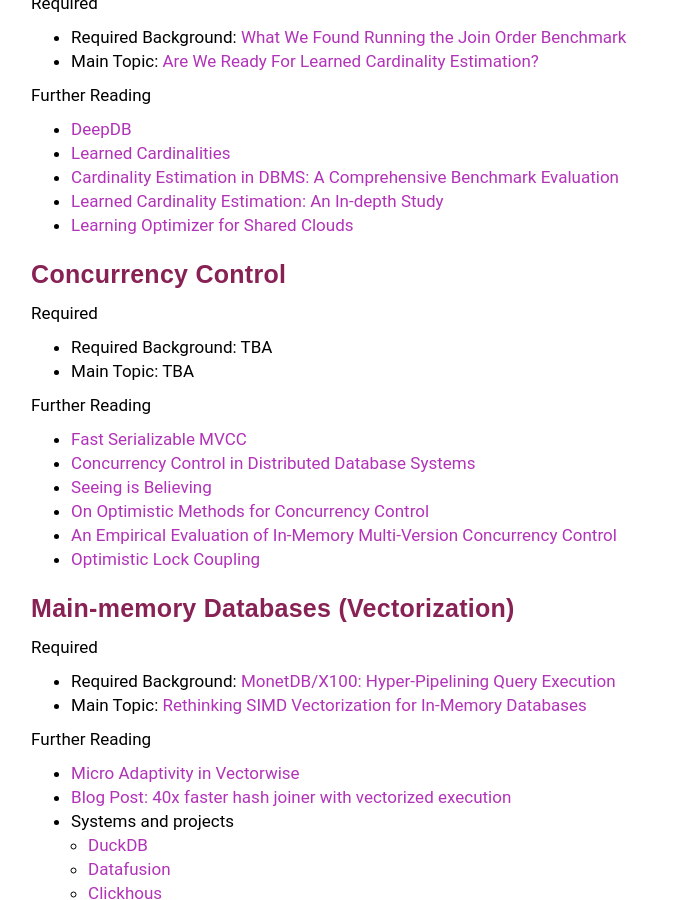
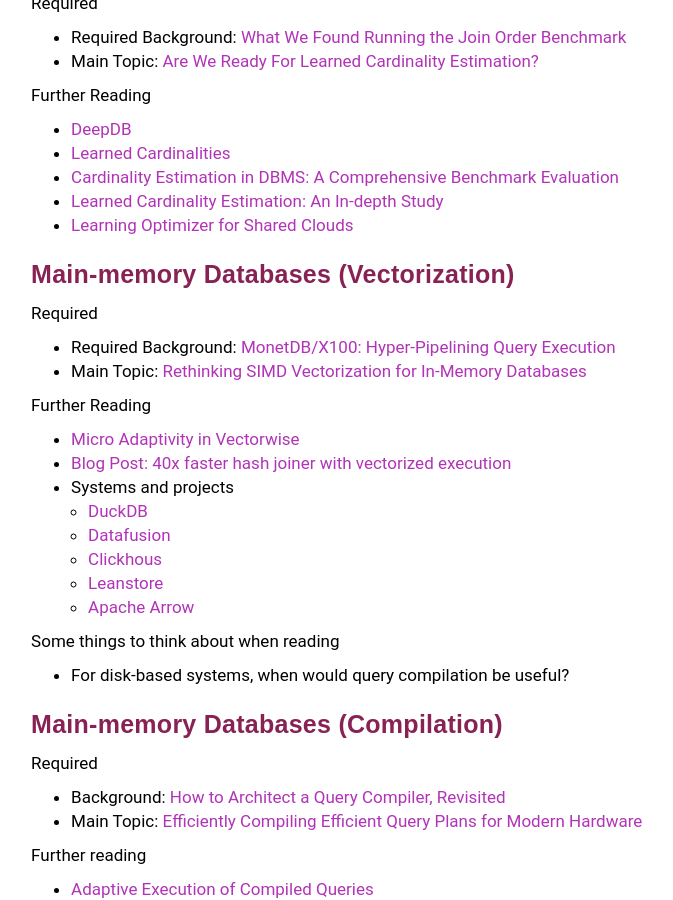
Before and after one commit to w6113/website_2022, a Jekyll site: the page built from papers.md, in a window 1280 px wide and 900 px high, scrolled down 2563 px. Shown: the whole window, without its empty margins (77-750 px from the left). Built offline with Jekyll 4.4.1, drawn with Linux system fonts in a browser that asks for light colours; some of the changed text lies outside the part shown.

Commit message:
lazy commit msg

```diff
--- a/papers.md
+++ b/papers.md
@@ -167,24 +167,6 @@
 * [Cardinality Estimation in DBMS: A Comprehensive Benchmark Evaluation](https://www.vldb.org/pvldb/vol15/p752-zhu.pdf)
 * [Learned Cardinality Estimation: An In-depth Study](https://dl.acm.org/doi/pdf/10.1145/3514221.3526154)
 * [Learning Optimizer for Shared Clouds](http://www.vldb.org/pvldb/vol12/p210-wu.pdf)
-
-
-<a name="cc"/>
-### Concurrency Control
-
-Required
-
-* Required Background: TBA
-* Main Topic: TBA
-
-Further Reading
-
-* [Fast Serializable MVCC](https://db.in.tum.de/~muehlbau/papers/mvcc.pdf)
-* [Concurrency Control in Distributed Database Systems](./files/papers/bernstein-csur1981.pdf)
-* [Seeing is Believing](https://drive.google.com/file/d/1we7ok4C8ra2-6fP1yT7EJ-Rv9LSGCiUt/view)
-* [On Optimistic Methods for Concurrency Control](http://sites.fas.harvard.edu/~cs265/papers/kung-1981.pdf)
-* [An Empirical Evaluation of In-Memory Multi-Version Concurrency Control](http://www.vldb.org/pvldb/vol10/p781-Wu.pdf)
-* [Optimistic Lock Coupling](https://web.archive.org/web/20220306194839id_/http://sites.computer.org/debull/A19mar/p73.pdf)
 
 
 
@@ -363,6 +345,7 @@
 ## Unscheduled Topics
 
 
+
 <a name="sysr"/>
 ### System R Overview
 
@@ -395,6 +378,19 @@
 
 * What were the main goals for the Postgres system and why do you think they chose those goals?  Do they make sense?
 * Pick one of the (many) ideas in the paper that most interests you.  Why is it interesting?   Does the proposed design hold water?  Feel free to read related work.
+
+
+<a name="cc"/>
+### Concurrency Control
+
+Readings
+
+* [Fast Serializable MVCC](https://db.in.tum.de/~muehlbau/papers/mvcc.pdf)
+* [Concurrency Control in Distributed Database Systems](./files/papers/bernstein-csur1981.pdf)
+* [Seeing is Believing](https://drive.google.com/file/d/1we7ok4C8ra2-6fP1yT7EJ-Rv9LSGCiUt/view)
+* [On Optimistic Methods for Concurrency Control](http://sites.fas.harvard.edu/~cs265/papers/kung-1981.pdf)
+* [An Empirical Evaluation of In-Memory Multi-Version Concurrency Control](http://www.vldb.org/pvldb/vol10/p781-Wu.pdf)
+* [Optimistic Lock Coupling](https://web.archive.org/web/20220306194839id_/http://sites.computer.org/debull/A19mar/p73.pdf)
 
 
 
```
